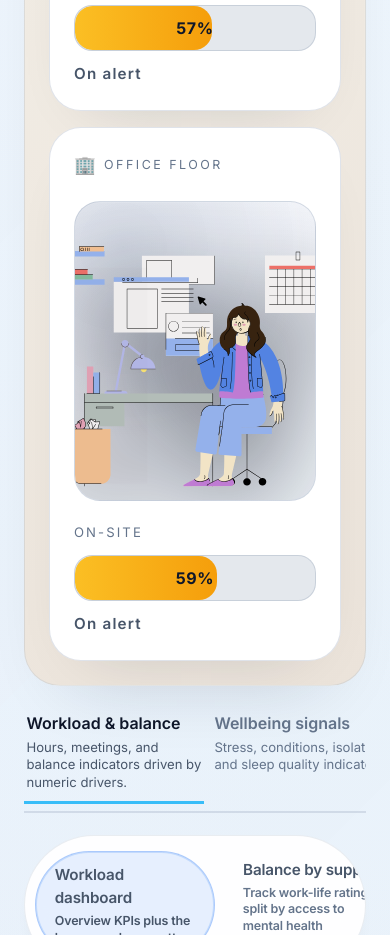
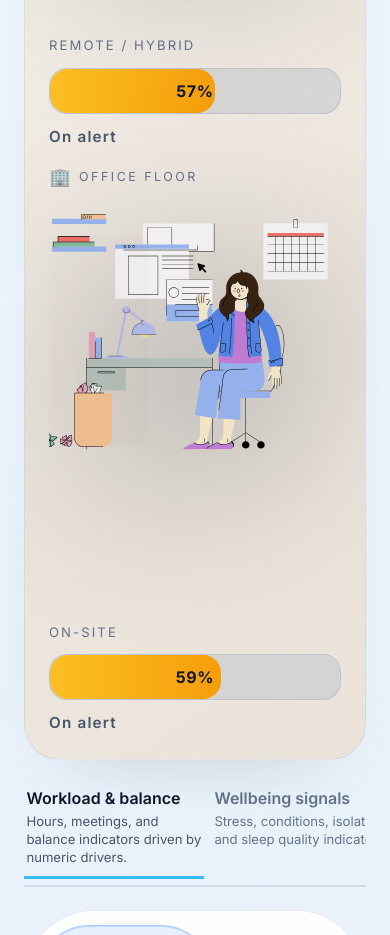
Before and after one commit to joaovarela14/VI, a React (Vite) app in the folder remote-mental-health-viz/: page / in a window 390 px wide. Shown: the part 1840-2775 px from the top of the page. Built offline with nearby package versions, Linux system fonts and the light colour scheme.

Commit message:
refactor: Update stress model styles for improved layout and responsiveness

```diff
--- a/remote-mental-health-viz/src/components/stress-model.css
+++ b/remote-mental-health-viz/src/components/stress-model.css
@@ -65,33 +65,28 @@ body.theme-light .stress-lab::before {
 
 .stress-lab__models {
   display: grid;
-  grid-template-columns: minmax(0, 1fr) minmax(320px, 0.9fr) minmax(0, 1fr);
-  gap: clamp(1rem, 2vw, 2.25rem);
-  align-items: stretch;
+  grid-template-columns: minmax(0, 1fr) minmax(320px, 420px) minmax(0, 1fr);
+  gap: clamp(1rem, 3vw, 3rem);
+  align-items: start;
 }
 
 .stress-model {
-  padding: clamp(1.5rem, 2.6vw, 2.1rem);
-  border-radius: 32px;
-  background: linear-gradient(180deg, rgba(18, 25, 37, 0.92), rgba(8, 12, 20, 0.94));
-  border: 1px solid rgba(148, 163, 184, 0.25);
+  padding: 0;
+  border-radius: 0;
+  background: transparent;
+  border: none;
   display: flex;
   flex-direction: column;
-  gap: 1.4rem;
-  box-shadow: 0 35px 70px -48px rgba(2, 6, 23, 0.95);
+  gap: 1rem;
+  box-shadow: none;
   position: relative;
-}
-
-body.theme-light .stress-model {
-  background: rgba(255, 255, 255, 0.98);
-  border-color: rgba(148, 163, 184, 0.3);
-  box-shadow: 0 25px 60px -40px rgba(15, 23, 42, 0.2);
+  width: 100%;
 }
 
 .stress-model:hover {
-  transform: translateY(-3px);
-  border-color: var(--mood-accent, rgba(59, 130, 246, 0.4));
-  box-shadow: 0 40px 80px -48px var(--mood-glow, rgba(59, 130, 246, 0.35));
+  transform: none;
+  border-color: transparent;
+  box-shadow: none;
 }
 
 .stress-model__tag {
@@ -111,51 +106,30 @@ body.theme-light .stress-model {
 
 .stress-model__scene {
   position: relative;
-  height: clamp(300px, 32vw, 360px);
-  border-radius: 26px;
-  overflow: hidden;
-  border: 1px solid rgba(15, 23, 42, 0.35);
-  background: radial-gradient(circle at 18% 12%, rgba(255, 255, 255, 0.12), transparent 58%),
-    linear-gradient(145deg, rgba(13, 20, 34, 0.95), rgba(4, 7, 15, 0.9)),
-    var(--scene-wash, rgba(15, 23, 42, 0.92));
-  box-shadow: inset 0 1px 0 rgba(255, 255, 255, 0.1);
-}
-
-body.theme-light .stress-model__scene {
-  border-color: rgba(148, 163, 184, 0.35);
-  background: radial-gradient(circle at 20% 15%, rgba(148, 163, 184, 0.35), transparent 60%),
-    linear-gradient(135deg, rgba(250, 250, 255, 0.95), rgba(237, 242, 247, 0.95));
-}
-
-.stress-model__scene::after {
-  content: '';
-  position: absolute;
-  inset: 0;
-  background: radial-gradient(circle at 75% 15%, var(--mood-glow, rgba(59, 130, 246, 0.35)), transparent 70%);
-  mix-blend-mode: screen;
-  pointer-events: none;
+  width: 100%;
+  min-height: 400px;
+  border-radius: 0;
+  overflow: visible;
+  border: none;
+  background: transparent;
 }
 
 .stress-model__asset-wrapper {
   position: relative;
   width: 100%;
-  height: 100%;
+  height: auto;
+  display: flex;
+  justify-content: center;
+  align-items: center;
 }
 
 .stress-model__asset {
-  position: absolute;
-  bottom: -8%;
-  left: 50%;
-  width: 118%;
+  position: relative;
+  width: min(100%, 1100px);
+  height: auto;
   max-width: none;
-  transform: translateX(-50%);
   pointer-events: none;
-  filter: drop-shadow(0 35px 50px rgba(2, 6, 23, 0.65));
-}
-
-.stress-model--onsite .stress-model__asset {
-  width: 124%;
-  bottom: -12%;
+  filter: drop-shadow(0 50px 90px rgba(2, 6, 23, 0.45));
 }
 
 
```
